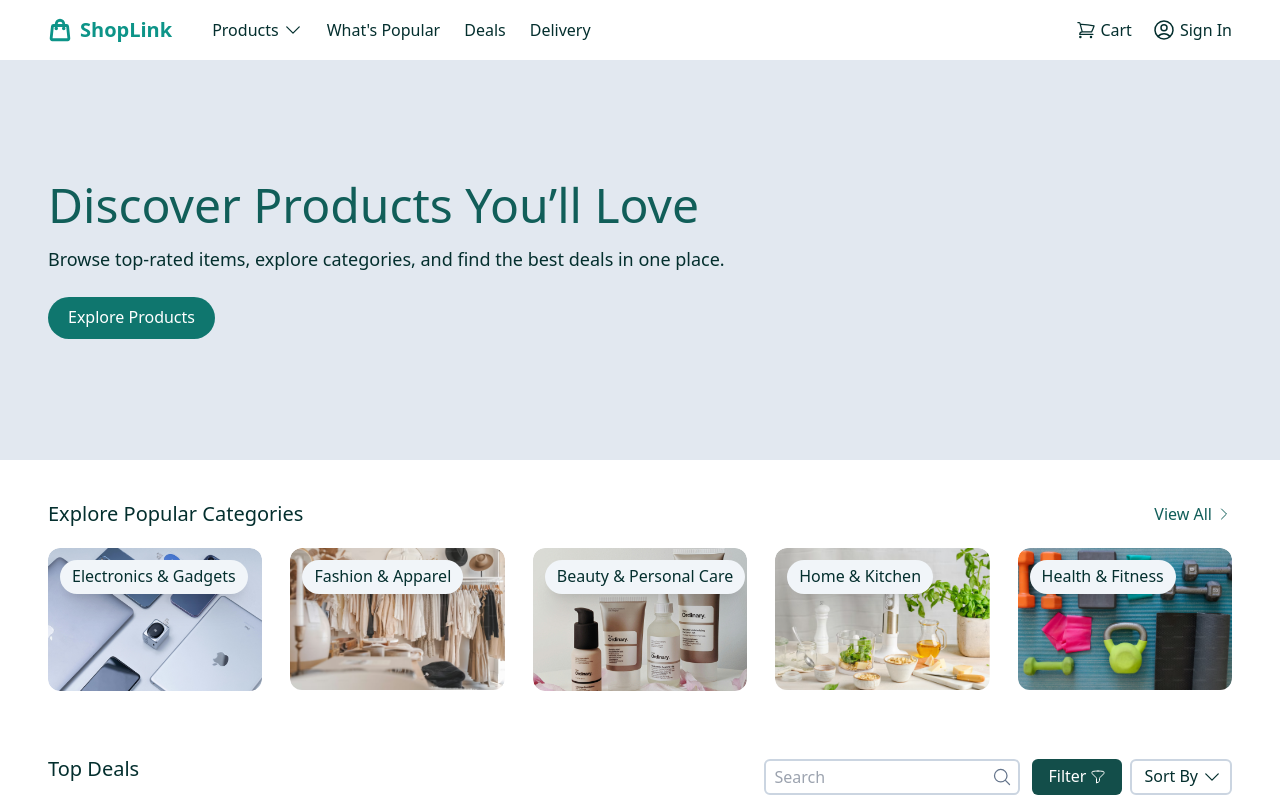
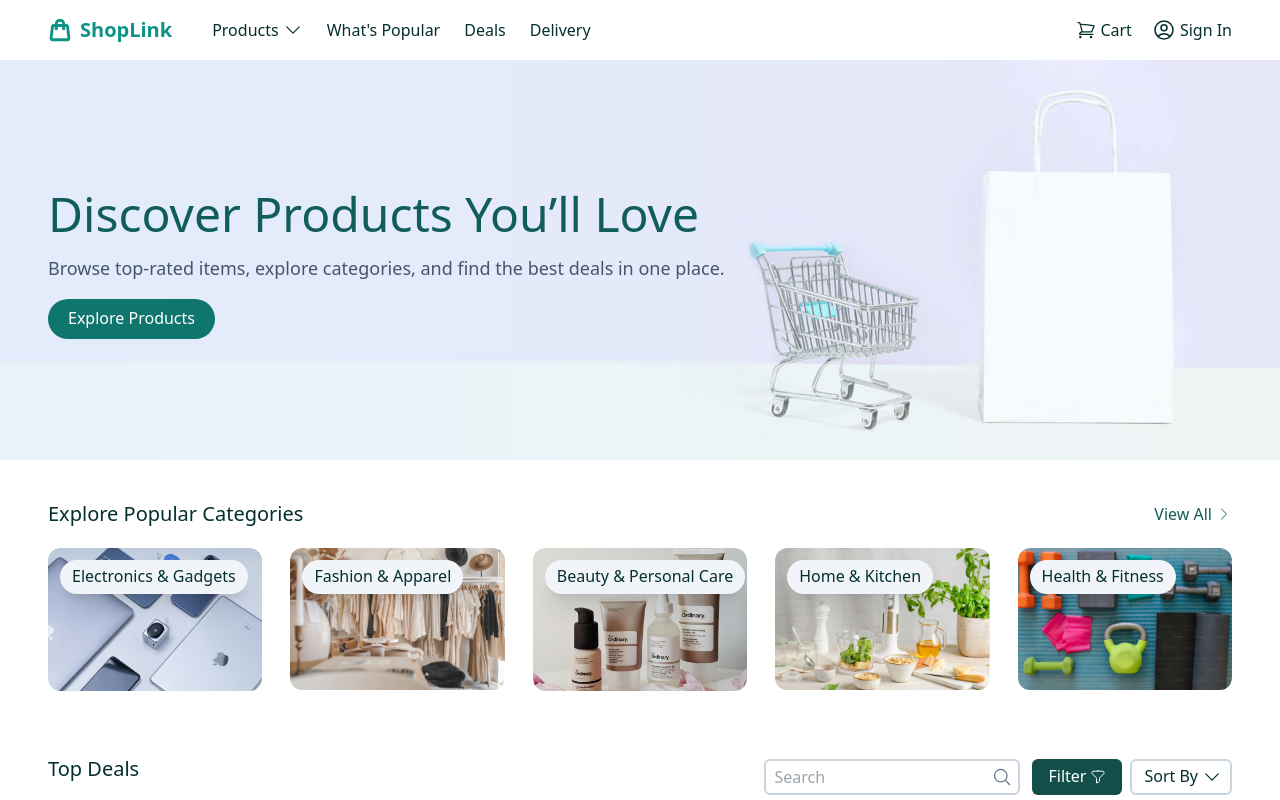
Before and after one commit to sruthi-nair166/product-list, a React (Vite) app in the folder product-list/: page / in a window 1280 px wide. Shown: the top 800 px of the page. Built offline with nearby package versions, Linux system fonts and the light colour scheme.

Commit message:
edit HeroSection

```diff
--- a/product-list/src/components/HeroSection.jsx
+++ b/product-list/src/components/HeroSection.jsx
@@ -1,10 +1,13 @@
 function HeroSection() {
   return (
-    <div className="h-[50vh] flex flex-col sm:items-start items-center sm:text-start text-center justify-center bg-slate-200 px-12">
+    <div className="relative h-[50vh] bg-[url('/hero.jpg')] bg-cover bg-right bg-no-repeat flex flex-col sm:items-start items-center sm:text-start text-center justify-center bg-slate-200 z-0 sm:px-12 px-3">
+      <div className="absolute inset-0 bg-gradient-to-r from-[rgba(224,242,254,0.6)] via-[rgba(224,242,254,0.4)] to-[rgba(224,242,254,0.2)] -z-10"></div>
+
+      <div className="relative z-1">
         <h1 className="text-5xl text-teal-800 font-medium pb-4">
           Discover Products You’ll Love
         </h1>
-      <p className="text-lg text-teal-950 pb-6">
+        <p className="text-lg text-slate-600 pb-6">
           Browse top-rated items, explore categories, and find the best deals in
           one place.
         </p>
@@ -15,6 +18,7 @@ function HeroSection() {
           <span>Explore Products</span>
         </a>
       </div>
+    </div>
   );
 }
 
```
Also changed, not shown: product-list/public/hero.jpg (added). Lines whose indentation alone changed are shown as unchanged.
